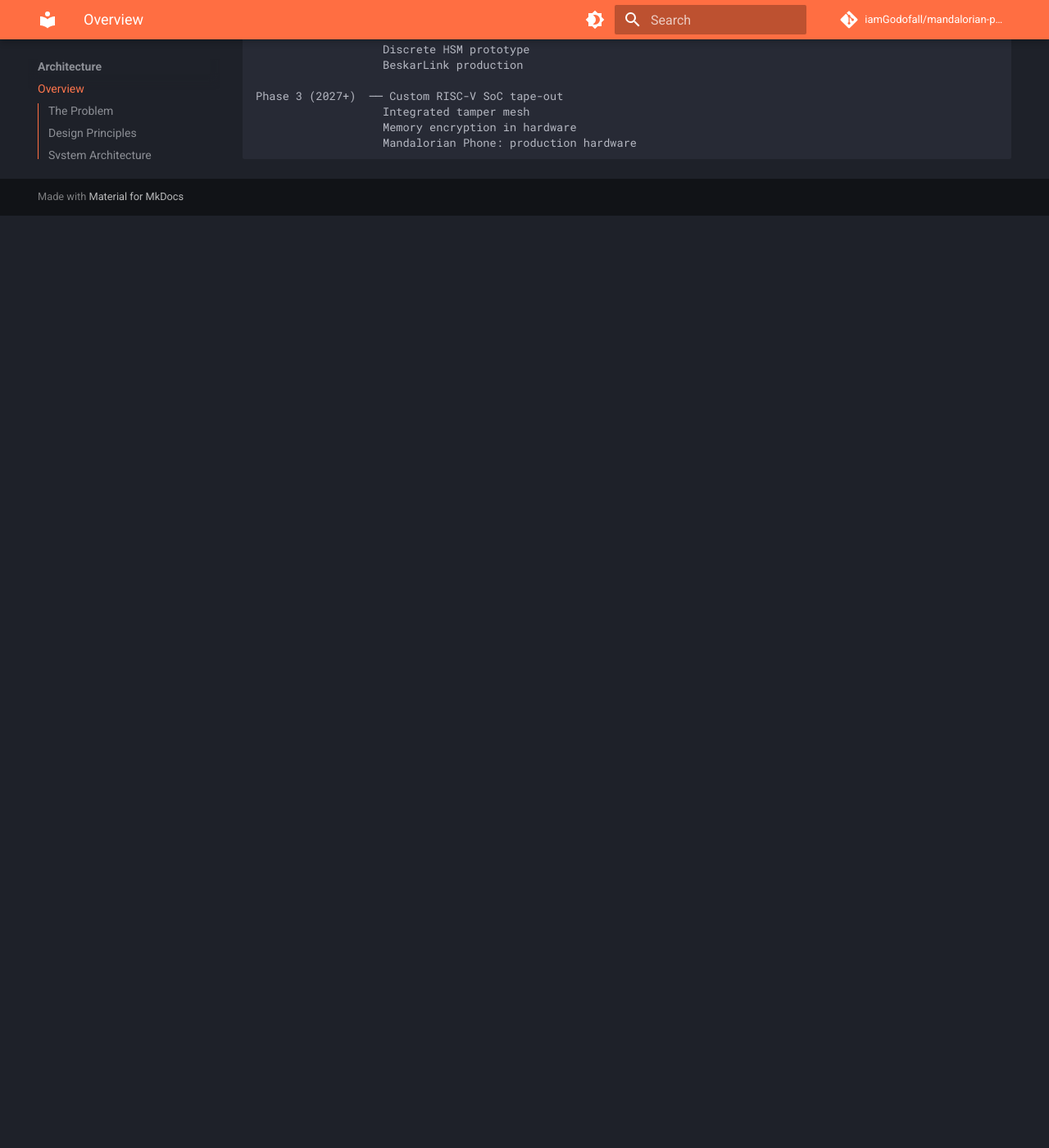
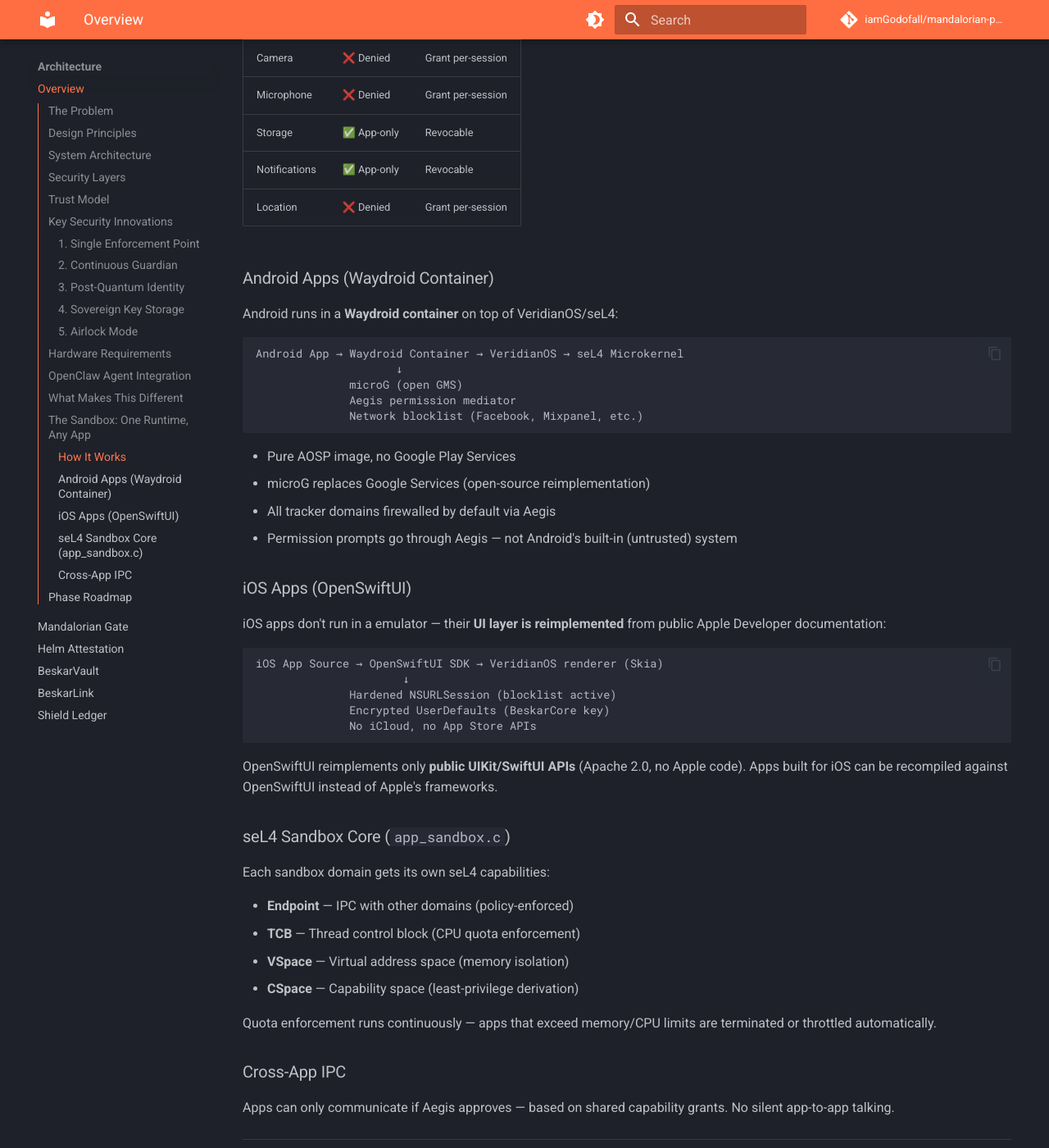
Before and after one commit to iamGodofall/mandalorian-project, an MkDocs documentation site: the page built from docs/architecture/overview.md, in a window 1280 px wide and 1400 px high, scrolled down 5207 px. Shown: the whole window at 82% size. Built offline with MkDocs 1.6.1 and Material for MkDocs 9.7.7, drawn with Linux system fonts in a browser that asks for light colours; comment, search, counter and statistics services are not loaded; before the commit the page ends 5470 px from its top, so only the background shows below that; some of the changed text lies outside the part shown.

Commit message:
docs: surface sandbox as headline feature - Android (Waydroid) and iOS (OpenSwiftUI) architecture
- overview.md: Add 'The Sandbox' section leading the Phase Roadmap
  - Waydroid container for Android (AOSP + microG + Aegis blocklists)
  - OpenSwiftUI clean-room for iOS (public API reimplementation)
  - seL4 capability model (endpoint/TCB/vspace/cspace per domain)
  - Deny-by-default capability table
- api/README.md: Add VeridianOS Runtime APIs section at top
  - app_sandbox functions with usage context
  - Android vs iOS runtime paths

````diff
--- a/docs/api/README.md
+++ b/docs/api/README.md
@@ -1,6 +1,52 @@
 # Mandalorian Project API Documentation
 
-This directory contains comprehensive API documentation for all components of the Mandalorian Project.
+> **Sandbox is the main trick.** Every app — Android or iOS — runs in an seL4-isolated domain with deny-by-default capabilities and Aegis-mediated permissions. See [Architecture Overview](../architecture/overview.md) for the full story.
+
+---
+
+## VeridianOS Runtime APIs
+
+### App Sandboxing (seL4 Capabilities)
+
+Every app (Android `.apk` or iOS `.ipa`) runs inside a sandboxed domain. Deny-by-default. User grants capabilities per-session.
+
+```c
+#include <veridianos/app_sandbox.h>
+
+// Initialize the sandbox subsystem
+int app_sandbox_init(void);
+
+// Create an isolated domain for an app
+// Default quotas: 100MB RAM, 1s CPU time
+// Default capabilities: storage + notifications only
+int app_sandbox_create_domain(const char *package_id, app_capabilities_t *requested_caps);
+
+// Check if an app holds a specific capability
+int app_sandbox_check_capability(const char *package_id, app_capability_t cap);
+
+// Request a capability (triggers Aegis user prompt)
+int app_sandbox_request_capability(const char *package_id, app_capability_t cap);
+
+// Destroy an app's sandbox domain (clean teardown)
+int app_sandbox_destroy_domain(const char *package_id);
+
+// Enforce memory/CPU quotas — apps over limit are terminated
+int app_sandbox_enforce_quotas(void);
+
+// IPC between apps — only allowed if they share capability grants
+int app_sandbox_ipc_send(const char *from_package, const char *to_package,
+                         const void *message, size_t size);
+
+// Per-app resource usage
+int app_sandbox_get_resource_usage(const char *package_id,
+                                    uint64_t *memory_used, uint32_t *cpu_used);
+```
+
+**Android runtime** (Waydroid + AOSP + microG): `u_runtime_init()` → `android_app_load()` → `android_app_launch()`
+**iOS runtime** (OpenSwiftUI clean-room): `u_runtime_init()` → `ios_app_load()` → `ios_app_launch()`
+**Both** route permission checks through Aegis — not the Android/iOS permission model.
+
+---
 
 ## BeskarCore APIs
 
--- a/docs/architecture/overview.md
+++ b/docs/architecture/overview.md
@@ -185,6 +185,71 @@
 
 ---
 
+## The Sandbox: One Runtime, Any App
+
+**Sandbox is the main trick.** VeridianOS doesn't trust Android or iOS permission models — it replaces them entirely.
+
+### How It Works
+
+Every app (Android `.apk` or iOS `.ipa`) runs inside a **seL4-isolated sandbox domain** with:
+
+| Capability | Default | User Control |
+|---|---|---|
+| Network | ❌ Denied | Grant per-session |
+| Camera | ❌ Denied | Grant per-session |
+| Microphone | ❌ Denied | Grant per-session |
+| Storage | ✅ App-only | Revocable |
+| Notifications | ✅ App-only | Revocable |
+| Location | ❌ Denied | Grant per-session |
+
+### Android Apps (Waydroid Container)
+
+Android runs in a **Waydroid container** on top of VeridianOS/seL4:
+
+```
+Android App → Waydroid Container → VeridianOS → seL4 Microkernel
+                     ↓
+              microG (open GMS)
+              Aegis permission mediator
+              Network blocklist (Facebook, Mixpanel, etc.)
+```
+
+- Pure AOSP image, no Google Play Services
+- microG replaces Google Services (open-source reimplementation)
+- All tracker domains firewalled by default via Aegis
+- Permission prompts go through Aegis — not Android's built-in (untrusted) system
+
+### iOS Apps (OpenSwiftUI)
+
+iOS apps don't run in a emulator — their **UI layer is reimplemented** from public Apple Developer documentation:
+
+```
+iOS App Source → OpenSwiftUI SDK → VeridianOS renderer (Skia)
+                      ↓
+              Hardened NSURLSession (blocklist active)
+              Encrypted UserDefaults (BeskarCore key)
+              No iCloud, no App Store APIs
+```
+
+OpenSwiftUI reimplements only **public UIKit/SwiftUI APIs** (Apache 2.0, no Apple code). Apps built for iOS can be recompiled against OpenSwiftUI instead of Apple's frameworks.
+
+### seL4 Sandbox Core (`app_sandbox.c`)
+
+Each sandbox domain gets its own seL4 capabilities:
+
+- **Endpoint** — IPC with other domains (policy-enforced)
+- **TCB** — Thread control block (CPU quota enforcement)
+- **VSpace** — Virtual address space (memory isolation)
+- **CSpace** — Capability space (least-privilege derivation)
+
+Quota enforcement runs continuously — apps that exceed memory/CPU limits are terminated or throttled automatically.
+
+### Cross-App IPC
+
+Apps can only communicate if Aegis approves — based on shared capability grants. No silent app-to-app talking.
+
+---
+
 ## Phase Roadmap
 
 ```
````
